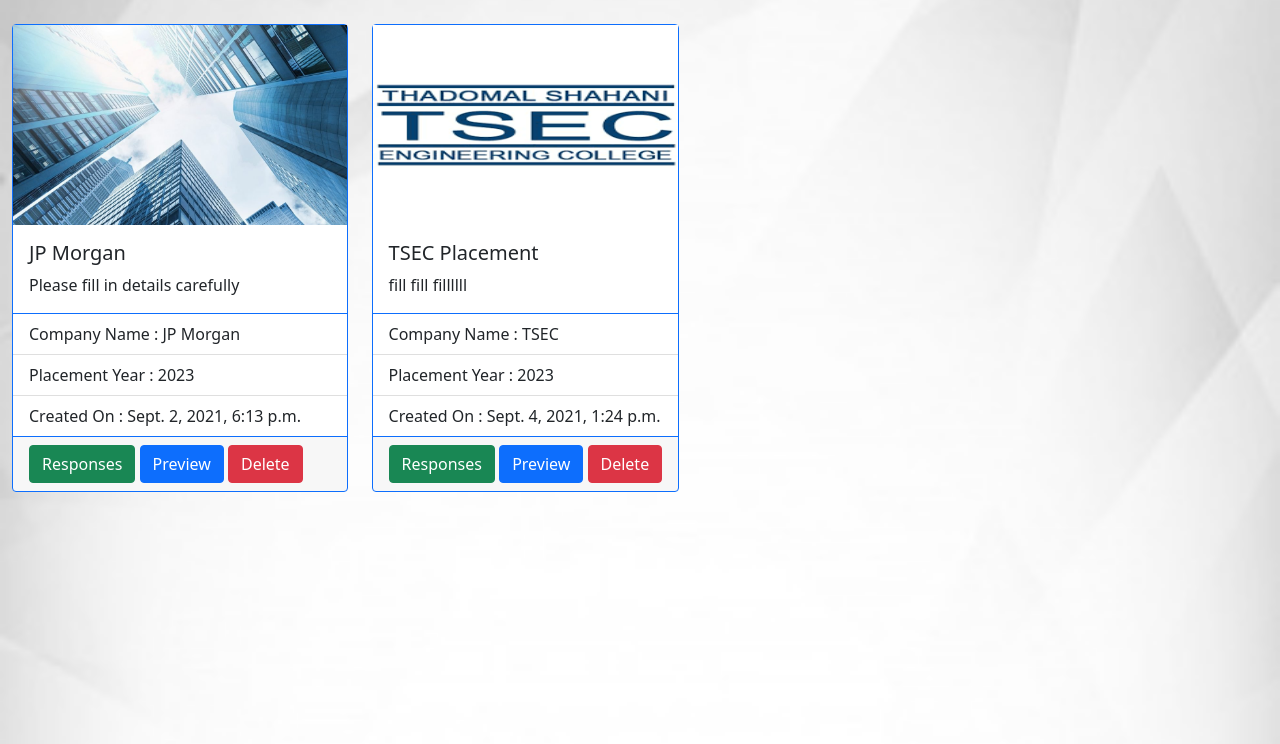
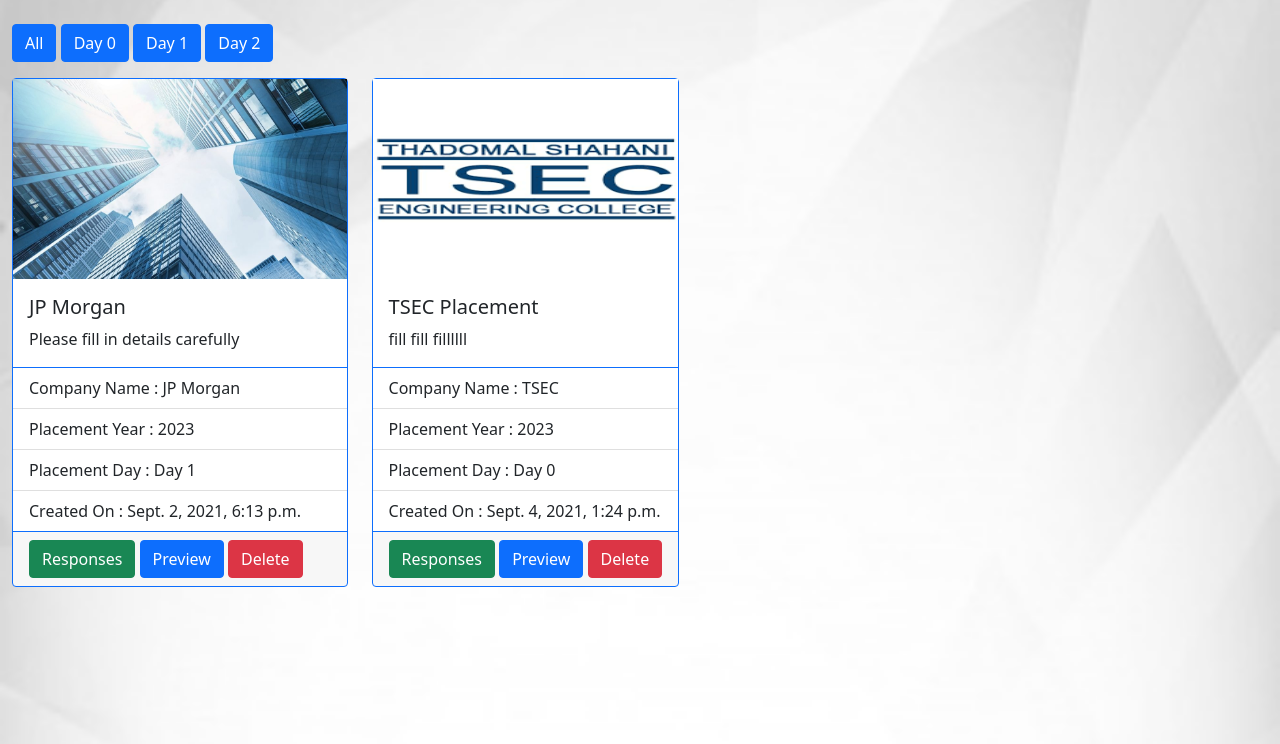
Before and after one commit to shobhitexe/placeme, a Django app: page /placement-applications/ in a window 1280 px wide. Shown: the part 56-800 px from the top of the page. Run offline with Django 3.2, Linux system fonts and the light colour scheme; a user stored in the database is signed in; data comes from the database, SQL or seed files in the repository; some libraries are stand-ins or nearby versions.

Commit message:
added placement days

```diff
--- a/base/templates/applications.html
+++ b/base/templates/applications.html
@@ -6,8 +6,15 @@
 <br>
 <div class="container-fluid">
     <div class="row">
+        <div>
+            <button class="btn btn-primary filter-button" data-filter="all">All</button>
+            <button class="btn btn-primary filter-button" data-filter="0">Day 0</button>
+            <button class="btn btn-primary filter-button" data-filter="1">Day 1</button>
+            <button class="btn btn-primary filter-button" data-filter="2">Day 2</button>
+        </div>
+        <p></p>
         {% for application in applications %}
-            <div class="col-auto">
+            <div class="col-auto filter {{application.0.company.day}}">
                 <div class="card border-primary mb-4">
                         {% if application.0.company.logo %}
                         <img style="height: 200px; width: 100%; display: block;" src="{{ application.0.company.logo.url }}" alt="Card image">
@@ -21,6 +28,7 @@
                     <ul class="list-group list-group-flush">
                         <li class="list-group-item">Company Name : {{application.0.company.name}}</li>
                         <li class="list-group-item">Placement Year : {{application.0.placement_year}}</li>
+                        <li class="list-group-item">Placement Day : {{application.0.company.day}}</li>
                         <li class="list-group-item">Created On : {{application.0.created_at}}</li>
                     </ul>
                     <div class="card-footer text-muted">
@@ -50,5 +58,24 @@
 
 {% endif %}
 
+<script src="https://code.jquery.com/jquery-3.3.1.min.js"></script>
+<script>
+    $(document).ready(function(){
 
+$(".filter-button").click(function(){
+    var value = $(this).attr('data-filter');
+
+    if(value == "all")
+    {
+        $('.filter').show('1000');
+    }
+    else
+    {
+        $('.filter.Day').not('.'+value).hide('3000');
+        $('.filter.Day').filter('.'+value).show('3000');
+    }
+});
+
+});
+</script>
 {% endblock content %}
--- a/base/templates/company.html
+++ b/base/templates/company.html
@@ -8,9 +8,9 @@
     <div class="row">
         <div>
             <button class="btn btn-primary filter-button" data-filter="all">All</button>
-            <button class="btn btn-default filter-button" data-filter="0">Day 0</button>
-            <button class="btn btn-default filter-button" data-filter="1">Day 1</button>
-            <button class="btn btn-default filter-button" data-filter="2">Day 2</button>
+            <button class="btn btn-primary filter-button" data-filter="0">Day 0</button>
+            <button class="btn btn-primary filter-button" data-filter="1">Day 1</button>
+            <button class="btn btn-primary filter-button" data-filter="2">Day 2</button>
         </div>
         <p></p>
         {% for company in companies %}
```
